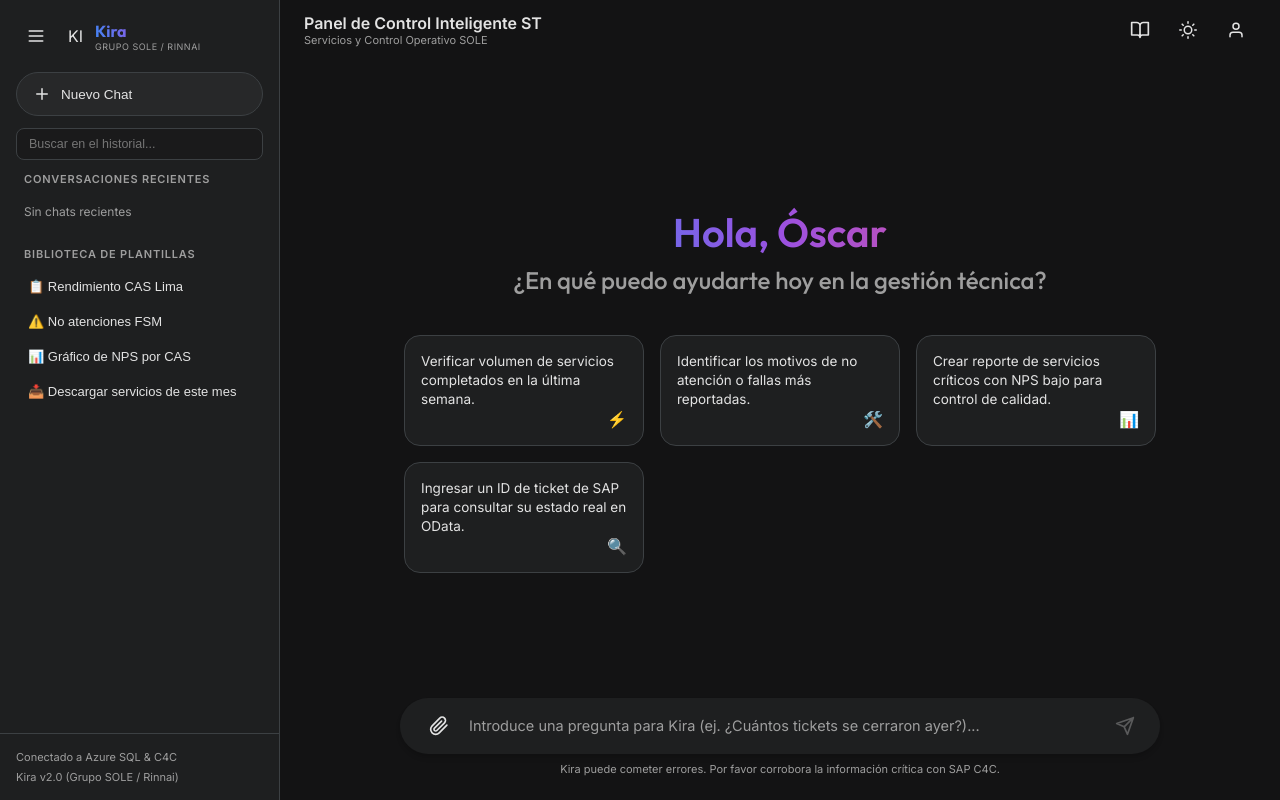
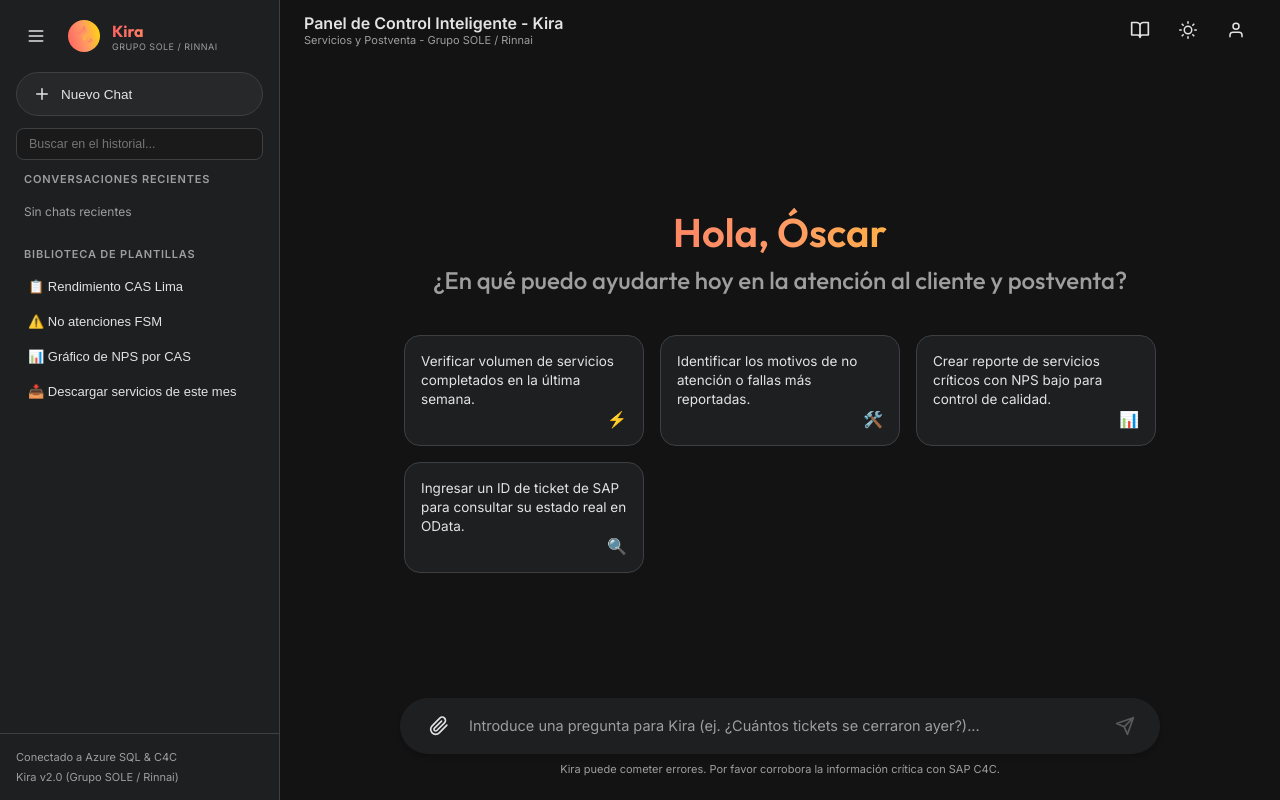
Before and after one commit to onunez2025/AsistenteST, a React (Vite) app in the folder frontend/: page / in a window 1280 px wide. Built offline with nearby package versions, Linux system fonts and the light colour scheme.

Commit message:
style: actualizar colores corporativos e identidad de Kira (Atencion al Cliente - Grupo SOLE / Rinnai)

```diff
--- a/frontend/src/App.css
+++ b/frontend/src/App.css
@@ -13,7 +13,7 @@
   --accent-cyan: #7fc1ff;
   --accent-indigo: #c3a6ff;
   --accent-purple: #c384fd;
-  --gemini-gradient: linear-gradient(74deg, #4285f4 0%, #9b51e0 50%, #e05194 100%);
+  --gemini-gradient: linear-gradient(74deg, #ff5e62 0%, #ff9966 50%, #ffdf00 100%);
   --chat-user-bg: #282a2c;
   --chat-assistant-bg: transparent;
   --shadow-sm: 0 1px 2px 0 rgba(0,0,0,0.05);
@@ -40,7 +40,7 @@
   --accent-cyan: #1a73e8;
   --accent-indigo: #7033ff;
   --accent-purple: #a82dfd;
-  --gemini-gradient: linear-gradient(74deg, #1a73e8 0%, #833ab4 50%, #fd1d1d 100%);
+  --gemini-gradient: linear-gradient(74deg, #ff4e50 0%, #f9d423 100%);
   --chat-user-bg: #e3e3e3;
   --chat-assistant-bg: transparent;
   --scrollbar-thumb: #c4c7c5;
--- a/frontend/src/App.jsx
+++ b/frontend/src/App.jsx
@@ -52,13 +52,13 @@ const MoonIcon = () => (
 
 const BotSparkleIcon = () => (
   <svg className="sparkle-logo-svg" viewBox="0 0 24 24" width="24" height="24" fill="currentColor" xmlns="http://www.w3.org/2000/svg">
-    <path d="M12 2c-.1 0-.3.1-.4.2L9.4 6.7 4.9 8.7c-.2.1-.3.3-.3.4v.4c0 .2.1.3.3.4l4.5 2 2.2 4.5c.1.2.3.3.4.3h.4c.2 0 .3-.1.4-.3l2.2-4.5 4.5-2c.2-.1.3-.3.3-.4v-.4c0-.2-.1-.3-.3-.4l-4.5-2-2.2-4.5c-.1-.1-.3-.2-.4-.2h-.4z" fill="url(#gemini-sparkle-grad)" />
-    <path d="M19 14c-.05 0-.15.05-.2.1l-1.1 2.2-2.2 1.1c-.1.05-.15.15-.15.2v.2c0 .1.05.15.15.2l2.2 1.1 1.1 2.2c.05.1.15.15.2.15h.2c.1 0 .15-.05.2-.15l1.1-2.2 2.2-1.1c.1-.05.15-.15.15-.2v-.2c0-.1-.05-.15-.15-.2l-2.2-1.1-1.1-2.2c-.05-.05-.15-.1-.2-.1h-.2z" fill="url(#gemini-sparkle-grad)" />
+    <path d="M12 2c-.1 0-.3.1-.4.2L9.4 6.7 4.9 8.7c-.2.1-.3.3-.3.4v.4c0 .2.1.3.3.4l4.5 2 2.2 4.5c.1.2.3.3.4.3h.4c.2 0 .3-.1.4-.3l2.2-4.5 4.5-2c.2-.1.3-.3.3-.4v-.4c0-.2-.1-.3-.3-.4l-4.5-2-2.2-4.5c-.1-.1-.3-.2-.4-.2h-.4z" fill="url(#kira-sparkle-grad)" />
+    <path d="M19 14c-.05 0-.15.05-.2.1l-1.1 2.2-2.2 1.1c-.1.05-.15.15-.15.2v.2c0 .1.05.15.15.2l2.2 1.1 1.1 2.2c.05.1.15.15.2.15h.2c.1 0 .15-.05.2-.15l1.1-2.2 2.2-1.1c.1-.05.15-.15.15-.2v-.2c0-.1-.05-.15-.15-.2l-2.2-1.1-1.1-2.2c-.05-.05-.15-.1-.2-.1h-.2z" fill="url(#kira-sparkle-grad)" />
     <defs>
-      <linearGradient id="gemini-sparkle-grad" x1="0%" y1="0%" x2="100%" y2="100%">
-        <stop offset="0%" stopColor="#9b51e0" />
-        <stop offset="50%" stopColor="#4285f4" />
-        <stop offset="100%" stopColor="#e05194" />
+      <linearGradient id="kira-sparkle-grad" x1="0%" y1="0%" x2="100%" y2="100%">
+        <stop offset="0%" stopColor="#ff5e62" />
+        <stop offset="50%" stopColor="#ff9966" />
+        <stop offset="100%" stopColor="#ffdf00" />
       </linearGradient>
     </defs>
   </svg>
@@ -595,8 +595,8 @@ function App() {
           <button className="sidebar-toggle-btn" onClick={() => setIsSidebarOpen(false)} title="Cerrar menú">
             <MenuIcon />
           </button>
-          <div className="logo-container">
-            <div className="logo-text">KI</div>
+          <div className="logo-sparkle">
+            <BotSparkleIcon />
           </div>
           <div className="brand-info">
             <span className="brand-title">Kira</span>
@@ -685,8 +685,8 @@ function App() {
               </button>
             )}
             <div className="chat-title-container">
-              <span className="chat-title">Panel de Control Inteligente ST</span>
-              <span className="chat-subtitle">Servicios y Control Operativo SOLE</span>
+              <span className="chat-title">Panel de Control Inteligente - Kira</span>
+              <span className="chat-subtitle">Servicios y Postventa - Grupo SOLE / Rinnai</span>
             </div>
           </div>
 
@@ -715,7 +715,7 @@ function App() {
           <div className="welcome-container">
             <div>
               <h1 className="gemini-welcome-title">Hola, Óscar</h1>
-              <h2 className="gemini-welcome-subtitle">¿En qué puedo ayudarte hoy en la gestión técnica?</h2>
+              <h2 className="gemini-welcome-subtitle">¿En qué puedo ayudarte hoy en la atención al cliente y postventa?</h2>
             </div>
 
             <div className="welcome-cards-grid">
```
